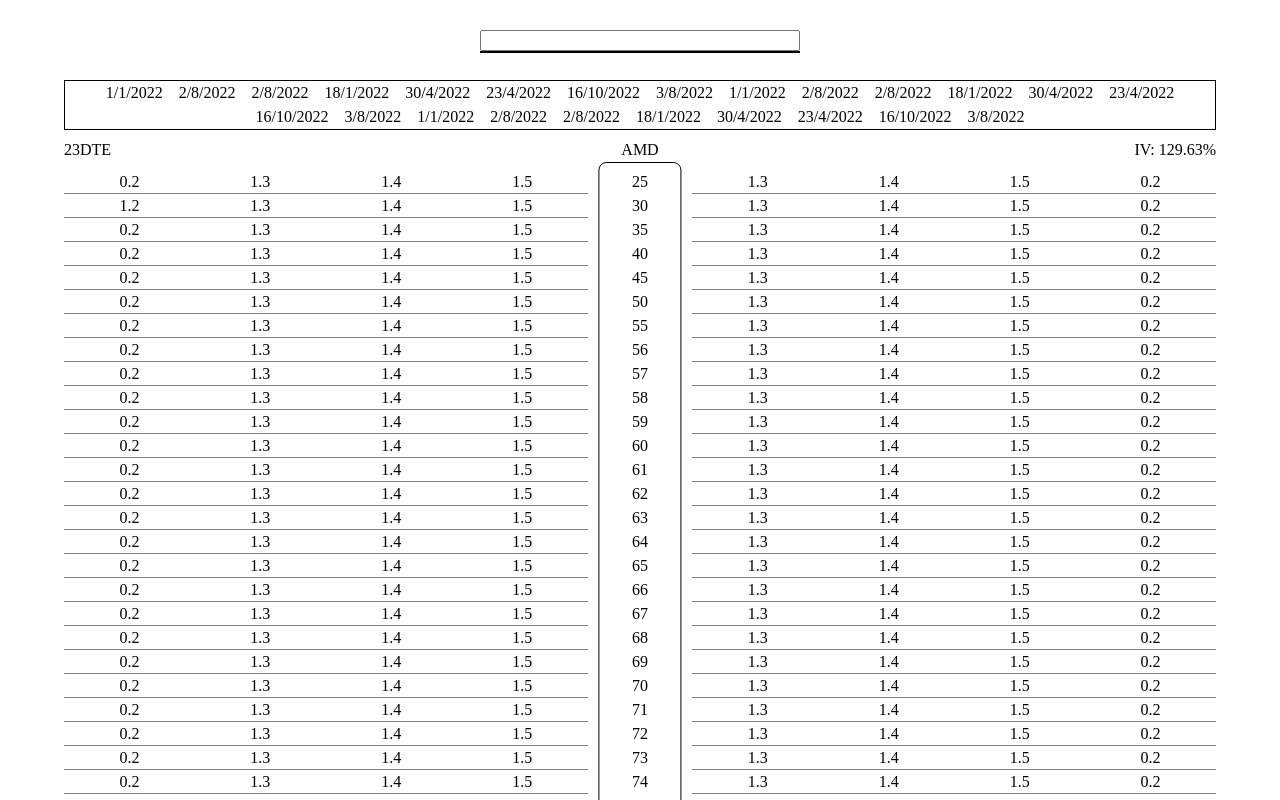
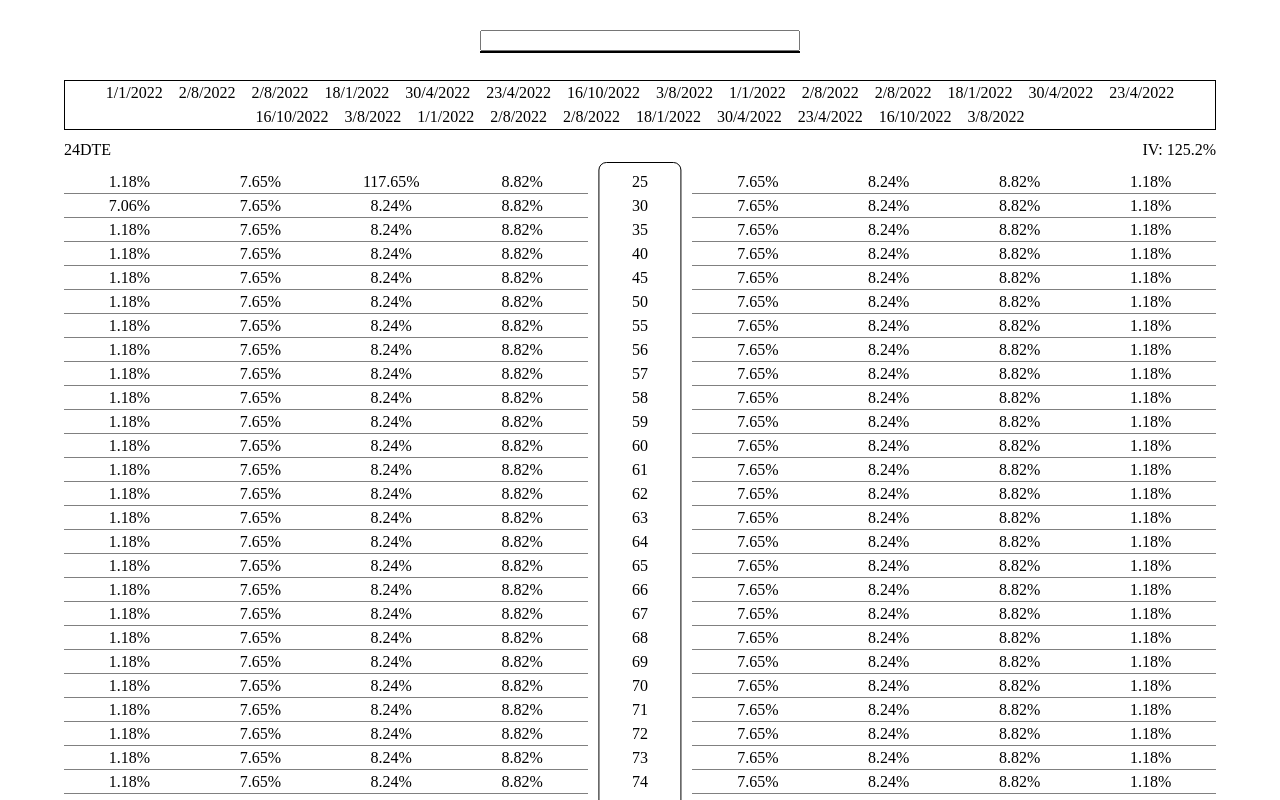
Before and after one commit to llleeeaaannn/optioncent, a React (Create React App) app: page / in a window 1280 px wide. Shown: the top 800 px of the page. Built offline with nearby package versions, Linux system fonts and the light colour scheme.

Commit message:
Added context

```diff
--- a/src/components/App.js
+++ b/src/components/App.js
@@ -1,20 +1,29 @@
 import './App.css';
+import React, { useState } from 'react';
 import { dates } from '../data/tickers'
 import Searchbar from './searchbar';
 import Expirybar from './expirybar';
 import Chain from './chain/chain';
 import Overview from './overview';
 
+export const TickerContext = React.createContext();
 
 function App() {
+
+  const [ticker, setTicker] = useState('');
+
+  const changeTicker = (newTicker) => {
+    setTicker(newTicker);
+  }
+
   return (
     <div>
-      <div id="header-container">
-        <Searchbar />
+      <TickerContext.Provider value={ticker}>
+        <Searchbar changeTicker={changeTicker}/>
         <Expirybar expiryDates={dates}/>
         <Overview />
-      </div>
-      <Chain />
+        <Chain />
+      </TickerContext.Provider>
     </div>
   );
 }
--- a/src/components/chain/call.js
+++ b/src/components/chain/call.js
@@ -1,12 +1,12 @@
 import React from 'react';
 
-const Call = ({option}) => {
+const Call = ({ option, getPercent }) => {
   return (
     <div id="call-container">
-      <span className="spread">{option.spread}</span>
-      <span className="bid">{option.bid}</span>
-      <span className="mid">{option.mid}</span>
-      <span className="ask">{option.ask}</span>
+    <span className="spread">{getPercent(option.spread, 17)}%</span>
+    <span className="bid">{getPercent(option.bid, 17)}%</span>
+    <span className="mid">{getPercent(option.mid, 17)}%</span>
+    <span className="ask">{getPercent(option.ask, 17)}%</span>
     </div>
   )
 }
--- a/src/components/chain/chain.js
+++ b/src/components/chain/chain.js
@@ -4,8 +4,18 @@
 import LowChain from './low-chain';
 import HighChain from './high-chain';
 import { strikes, options } from '../../data/optiondata';
+import { useContext, useEffect } from 'react';
+import { TickerContext } from '../App'
 
 const Chain = () => {
+
+  const ticker = useContext(TickerContext);
+
+  useEffect(() => {
+    if (!ticker) return;
+    // Get all expirations for said ticker
+  }, [ticker]);
+
   return (
     <div id="chain-container">
       <div className="chain">
--- a/src/components/chain/put.js
+++ b/src/components/chain/put.js
@@ -1,12 +1,12 @@
 import React from 'react';
 
-const Put = ({option}) => {
+const Put = ({ option, getPercent }) => {
   return (
     <div id="put-container">
-      <span className="bid">{option.bid}</span>
-      <span className="mid">{option.mid}</span>
-      <span className="ask">{option.ask}</span>
-      <span className="spread">{option.spread}</span>
+      <span className="bid">{getPercent(option.bid, 17)}%</span>
+      <span className="mid">{getPercent(option.mid, 17)}%</span>
+      <span className="ask">{getPercent(option.ask, 17)}%</span>
+      <span className="spread">{getPercent(option.spread, 17)}%</span>
     </div>
   )
 }
--- a/src/components/chain/strike.js
+++ b/src/components/chain/strike.js
@@ -5,16 +5,20 @@
 
 const Strike = ({ strikePrice, options }) => {
 
-  let call = options.find(option => option.contract_type === 'call');
-  let put = options.find(option => option.contract_type === 'put');
+  const call = options.find(option => option.contract_type === 'call');
+  const put = options.find(option => option.contract_type === 'put');
+
+  const getPercent = (optionPrice, sharePrice) => {
+    return (optionPrice / sharePrice * 100).toFixed(2);
+  }
 
   return (
     <div id="strike-container">
-      <Call option={call}/>
+      <Call option={call} getPercent={getPercent}/>
       <div id="strike">
         <span>{strikePrice}</span>
       </div>
-      <Put option={put}/>
+      <Put option={put} getPercent={getPercent}/>
     </div>
   )
 }
--- a/src/components/overview.js
+++ b/src/components/overview.js
@@ -1,19 +1,25 @@
 import React from 'react';
+import { dte, iv } from '../data/optiondata'
+import { useContext } from 'react';
+import { TickerContext } from './App'
 
 const Overview = () => {
+
+  const ticker = useContext(TickerContext);
+
   return (
     <div id="overview-container">
       <div className="overview">
         <div className="overview-dte">
-          <span>23DTE</span>
+          <span>{dte}DTE</span>
         </div>
 
         <div className="overview-ticker">
-          <span>AMD</span>
+          <span>{ticker}</span>
         </div>
 
         <div className="overview-iv">
-          <span>IV: 129.63%</span>
+          <span>IV: {iv}%</span>
         </div>
       </div>
     </div>
--- a/src/components/searchbar.js
+++ b/src/components/searchbar.js
@@ -3,7 +3,7 @@
 import { tickers } from '../data/tickers'
 import Dropdown from './searchbar-dropdown';
 
-const Searchbar = () => {
+const Searchbar = ({changeTicker}) => {
 
   const [value, setValue] = useState('');
   const [clicked, setClicked] = useState(false);
@@ -21,6 +21,7 @@
     setClicked(true);
     setValue(suggestion);
     setSuggestions([]);
+    changeTicker(suggestion);
   }
 
   useEffect(() => {
--- a/src/data/optiondata.js
+++ b/src/data/optiondata.js
@@ -1,4 +1,10 @@
-export {strikes, options }
+export {strikes, options, ticker, dte, iv }
+
+let ticker = 'AMD'
+
+let dte = '24'
+
+let iv = '125.2'
 
 let strikes = [
     25,
@@ -80,7 +86,7 @@
         "strike_price": 25,
         "contract_type": "call",
         "bid": 1.3,
-        "mid": 1.4,
+        "mid": 20,
         "ask": 1.5,
         "spread": 0.2
     },
```
